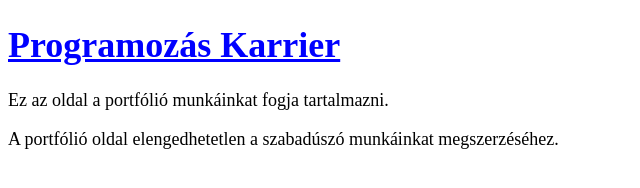
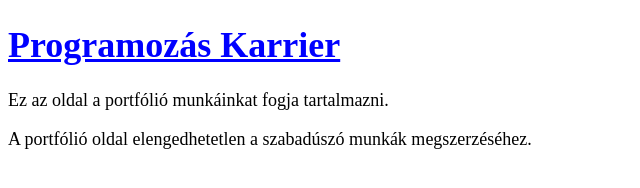
Before and after one commit to gulylala/programozaskarrier, a plain HTML site: page index.html in a window 1280 px wide. Shown: the full height of the page, 0-640 px from the left. Drawn offline with Linux system fonts and the light colour scheme.

Commit message:
Második bekezdés formázása.

```diff
--- a/index.html
+++ b/index.html
@@ -9,10 +9,6 @@
 <body>
     <h1>Programozás Karrier</h1>
     <p>Ez az oldal a portfólió munkáinkat fogja tartalmazni.</p>
-    <p>
-        A portfólió
-        oldal elengedhetetlen a szabadúszó munkáinkat
-        megszerzéséhez.
-    </p>
+    <p>A portfólió oldal elengedhetetlen a szabadúszó munkák megszerzéséhez.</p>
 </body>
 </html>
```
